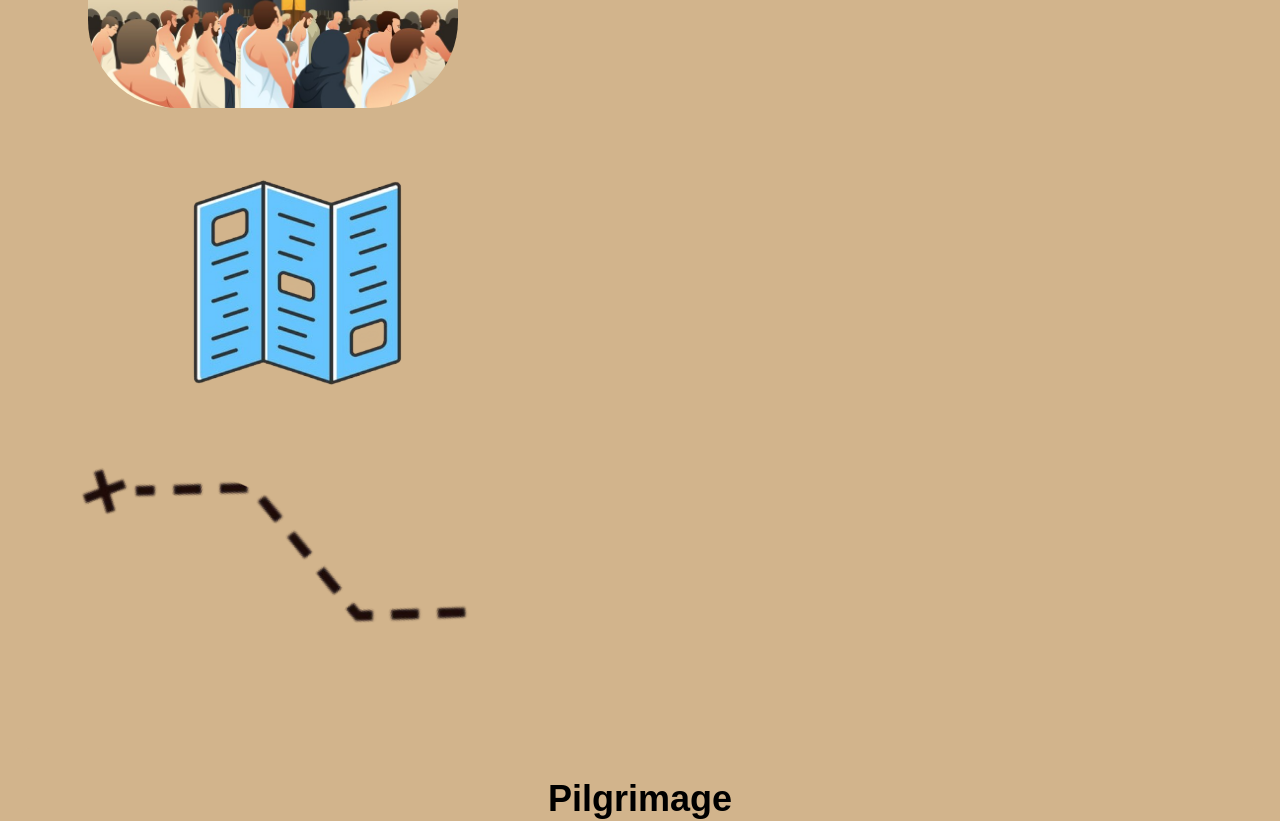
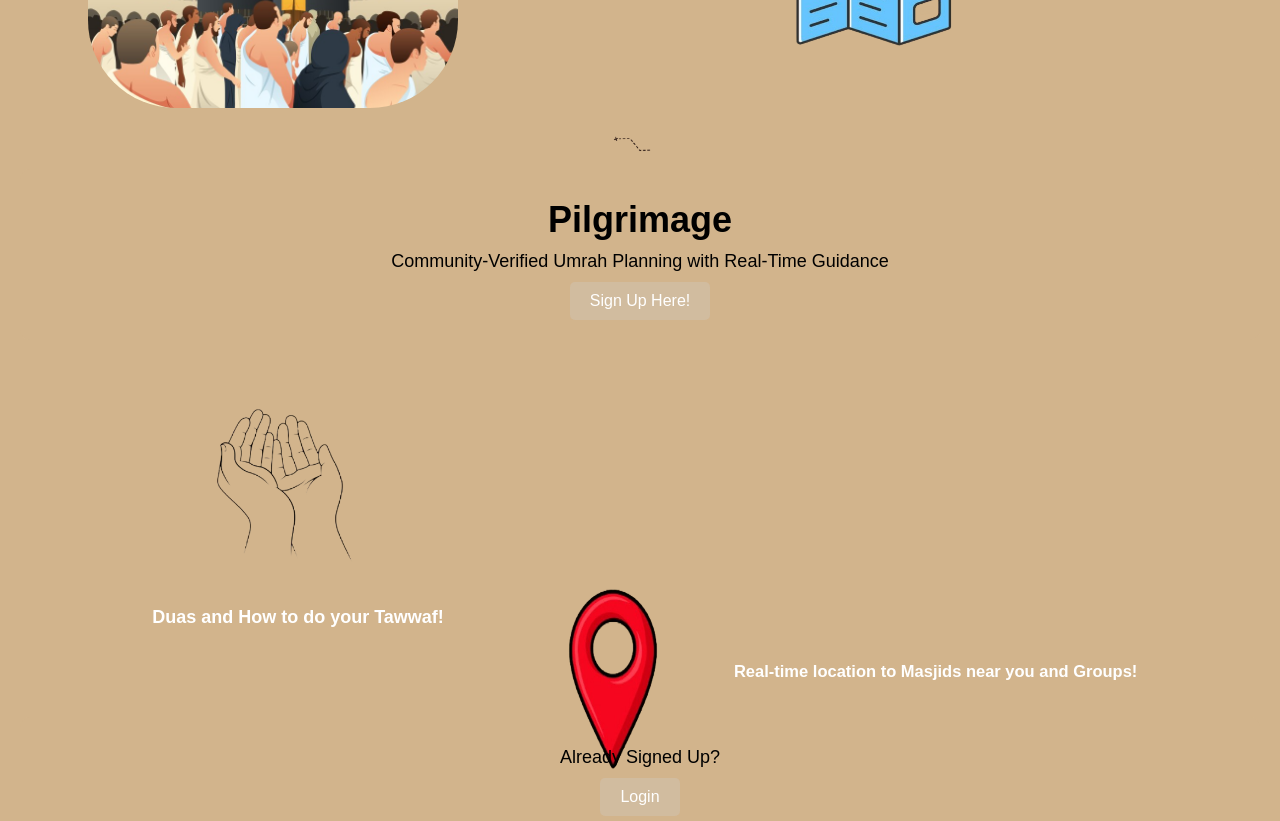
Before and after one commit to AdamGambari/Pilgrimage, a React (Create React App) app in the folder frontend/: page / in a window 1280 px wide. Shown: the part 260-1081 px from the top of the page. Built offline with nearby package versions, Linux system fonts and the light colour scheme.

Commit message:
a lil more fixed

```diff
--- a/frontend/src/pages/Start Screen/LandingPage.css
+++ b/frontend/src/pages/Start Screen/LandingPage.css
@@ -83,63 +83,63 @@
   font-size: 12px;
 
 }
-
 .guide-pan {
   background-color: #cdcfcd00;
   color: white;
   display: flex;
   justify-content: space-around;
   flex-wrap: wrap;
-margin-right: 60px ;
+  margin-right: 60px;
+  margin-left: auto; /* This will push the container to the right */
   padding: 2px;
   border-radius: 10px;
   text-align: right;
-  max-width:550px;
+  max-width: 650px;
   font-size: 11px;
   height: auto;
 }
 
 .guide-pan img {
-  width: 60;
+  width: 299px; /* Added unit for width */
+  height:209px;
   flex-wrap: wrap;
-  margin-top: 2px;
+  margin-top: 10px;
   padding: 2px;
   border-radius: 100px;
-  max-width:400px;
-  margin: 1px;
+  max-width: 400px;
+  margin: -270px;
   font-size: 12px;
-
 }
 
 .guide-mark {
   background-color: #cdcfcd00;
   display: flex;
   color: white;
-  width: 70;
-  justify-content: space-around;
+  width: 70px; /* Added unit for width */
+  justify-content: flex-end; /* Align items to the right */
+  align-items: center; /* Center items vertically */
+  flex-wrap: wrap;
+  margin-top: 2px;
+  margin-left: auto; /* Push the element to the right */
+  margin-right: auto; /* Center the element horizontally */
+  padding: 2px;
+  border-radius: 10px;
+  text-align: right;
+  max-width: 60px;
+  font-size: 12px;
+}
+
+.guide-mark img {
+  width: 60px; /* Added unit for width */
   flex-wrap: wrap;
   margin-top: 2px;
   padding: 2px;
-  border-radius: 10px;
-  text-align: center right;
-  max-width:60px;
+  border-radius: 100px;
+  max-width: 100%; /* Ensure the image doesn't exceed its container */
   margin: 1px;
   font-size: 12px;
-
 }
 
-.guide-mark img {
-  width: 60;
-  flex-wrap: wrap;
-  margin-top: 2px;
-  margin-right: 500px;
-  margin-bottom: 500px;
-  text-align: right;
-  max-width:600px;
-  margin: 1px;
-  font-size: 12px;
-
-}
 
 .praying {
   background-color: #cdcfcd00;
@@ -173,18 +173,17 @@ margin-right: 60px ;
 
 
 .pin-point {
-  background-color: #cdcfcd00;
+ background-color: #cdcfcd00;
+  color: white;
   display: flex;
-  color: white;
   justify-content: space-around;
   flex-wrap: wrap;
-  margin-top: 2px;
+  margin-right: 60px;
+  margin-left: auto; /* This will push the container to the right */
   padding: 2px;
   border-radius: 10px;
-  text-align: center;
-  max-width:550px;
-  margin-top: 12;
-  margin-right: 500;
+  text-align: right;
+  max-width: 650px;
   font-size: 11px;
   height: auto;
 }
@@ -196,10 +195,9 @@ margin-right: 60px ;
   padding: 2px;
   border-radius: 100px;
   text-align: center;
-  max-width:300px;
-  margin: 1px;
+  max-width:200px;
+  margin: -100px;
   font-size: 12px;
-
 }
 
 
--- a/frontend/src/pages/Start Screen/LandingPage.js
+++ b/frontend/src/pages/Start Screen/LandingPage.js
@@ -40,13 +40,13 @@ const LandingPage = () => {
 
       <div className="praying-hand" id="praying-hand">
         <div className="praying">
+          <img src="praying-hand.png" alt="Duas" />
           <h2>Duas and How to do your Tawwaf!</h2>
-          <img src="praying-hand.png" alt="Duas" />
         </div>
 
         <div className="pin-point">
+          <img src="pin-point.png" alt="RealTimeLocation" />
           <h2>Real-time location to Masjids near you and Groups!</h2>
-          <img src="pin-point.png" alt="RealTimeLocation" />
         </div>
       </div>
 
```
